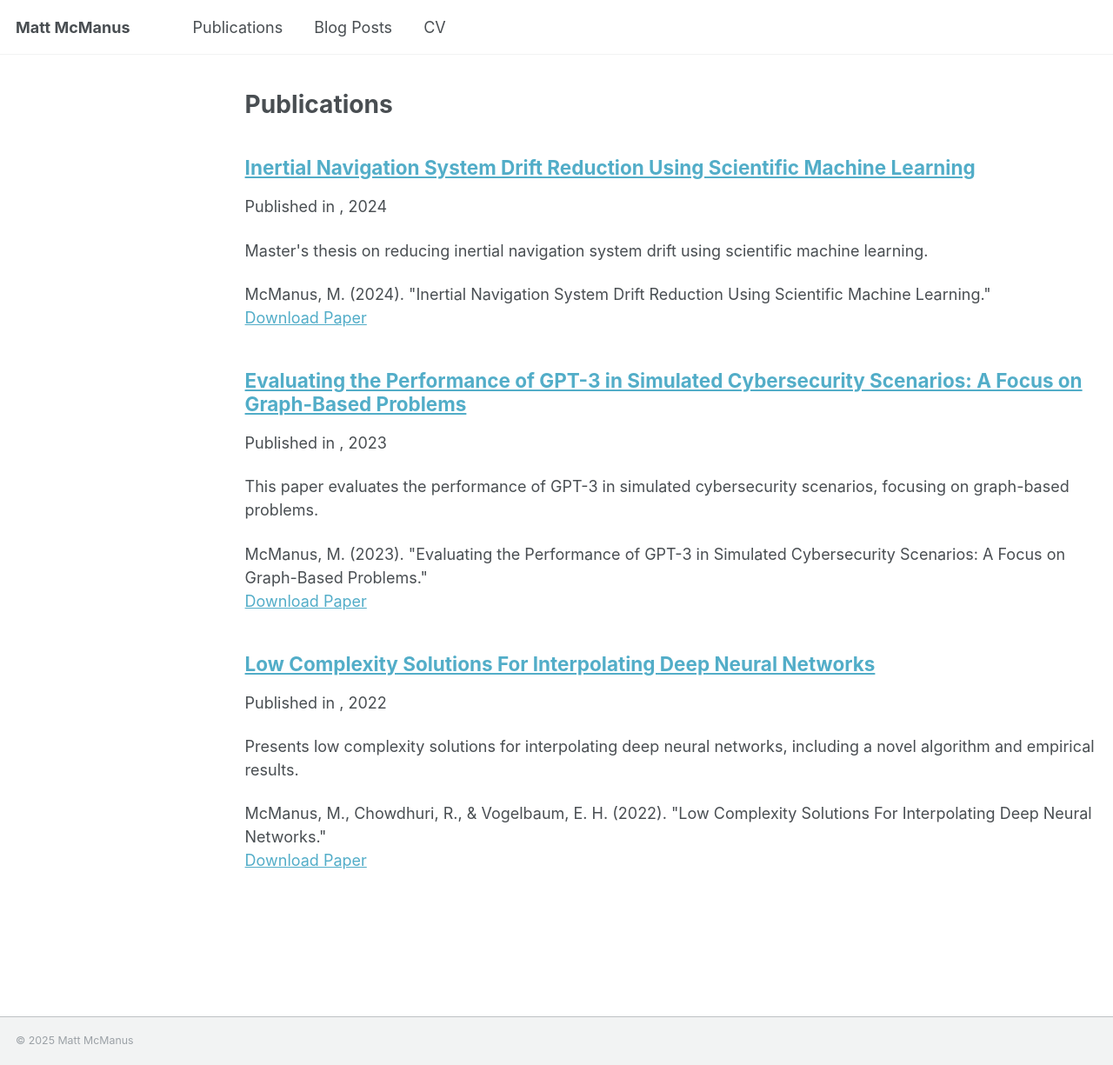
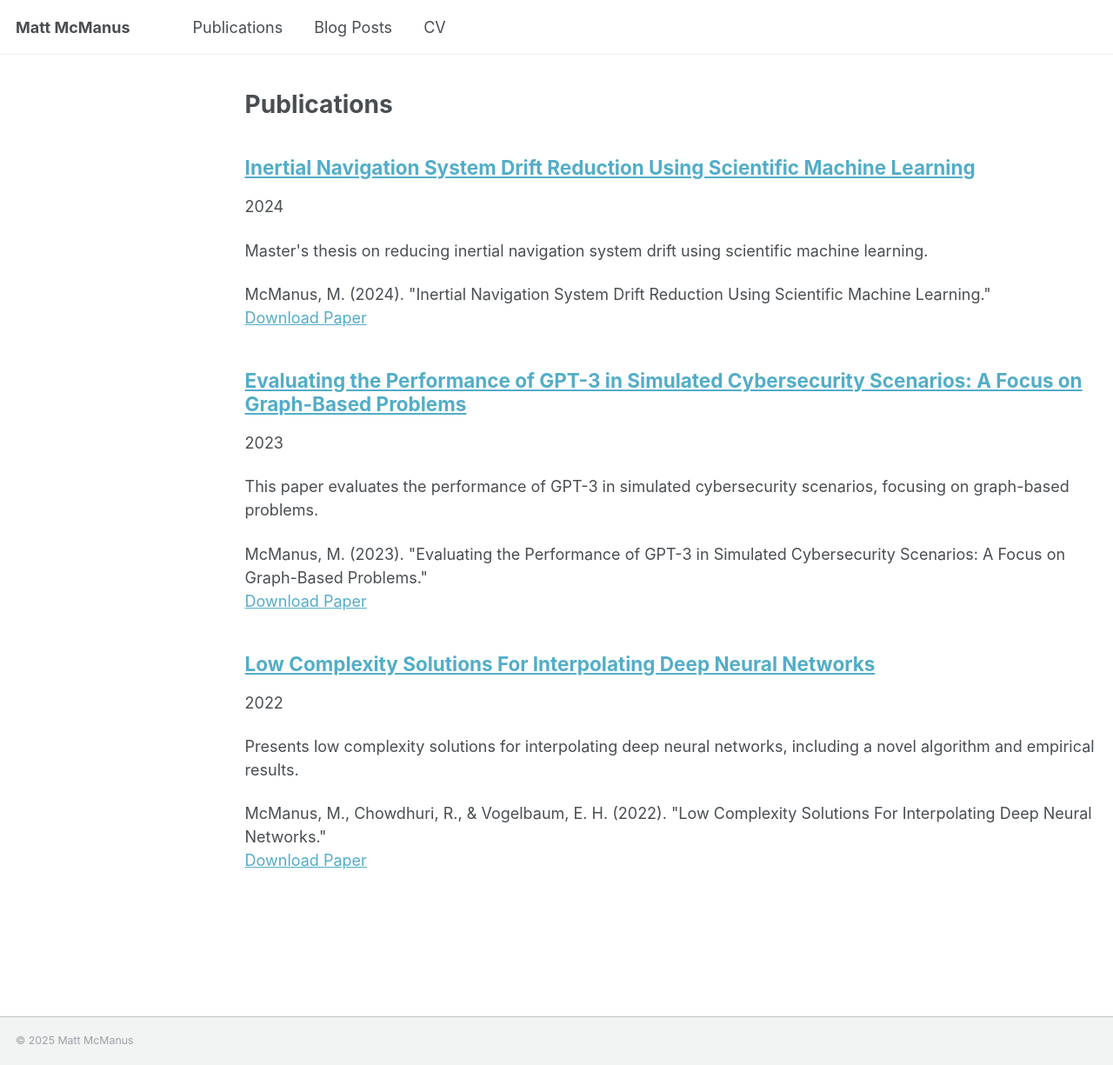
Before and after one commit to mmcmanus1/mmcmanus1.github.io, a Jekyll site: the page built from _pages/publications.html, in a window 1280 px wide and 1225 px high. Shown: the whole window at 87% size. Built offline with Jekyll 4.4.1, drawn with Linux system fonts in a browser that asks for light colours.

Commit message:
Fix publication display - only show venue if it exists

```diff
--- a/_includes/archive-single.html
+++ b/_includes/archive-single.html
@@ -41,7 +41,11 @@
         {% if post.collection == 'teaching' %}
           <p> {{ post.type }}, <i>{{ post.venue }}</i>, {{ post.date | default: "1900-01-01" | date: "%Y" }} </p>
         {% elsif post.collection == 'publications' %}
-          <p>Published in <i>{{ post.venue }}</i>, {{ post.date | default: "1900-01-01" | date: "%Y" }} </p>
+          {% if post.venue %}
+            <p>Published in <i>{{ post.venue }}</i>, {{ post.date | default: "1900-01-01" | date: "%Y" }} </p>
+          {% else %}
+            <p>{{ post.date | default: "1900-01-01" | date: "%Y" }} </p>
+          {% endif %}
         {% elsif post.date %}
          <p class="page__date"><strong><i class="fa fa-fw fa-calendar" aria-hidden="true"></i> {{ site.data.ui-text[site.locale].date_label | default: "Published:" }}</strong> <time datetime="{{ post.date | default: "1900-01-01" | date_to_xmlschema }}">{{ post.date | default: "1900-01-01" | date: "%B %d, %Y" }}</time></p>
         {% endif %}
```
